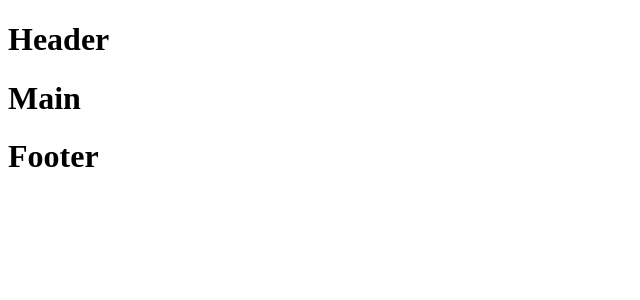
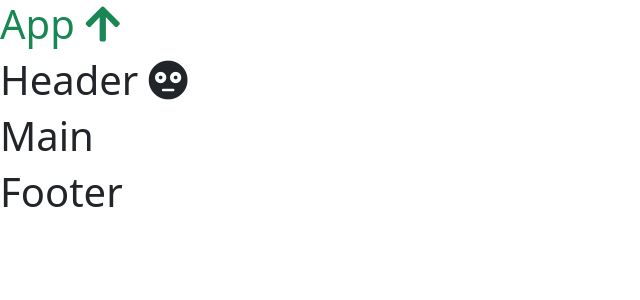
Before and after one commit to VAB1998/proj-html-vuejs, a Vue app: page / in a window 1280 px wide. Shown: the top 300 px of the page, without its empty margins (0-640 px from the left). Built offline with nearby package versions, Linux system fonts and the light colour scheme.

Commit message:
Installed and Imported Bootstrap and Fontawesome

```diff
--- a/package.json
+++ b/package.json
@@ -8,6 +8,8 @@
     "lint": "vue-cli-service lint"
   },
   "dependencies": {
+    "@fortawesome/fontawesome-free": "^5.15.4",
+    "bootstrap": "^5.1.2",
     "core-js": "^3.6.5",
     "vue": "^2.6.11"
   },
--- a/src/App.vue
+++ b/src/App.vue
@@ -1,5 +1,9 @@
 <template>
   <div id="app">
+    <h1 class="text-success">
+      App
+      <i class="fas fa-arrow-up"></i>
+    </h1>
     <Header />
     <Main />
     <Footer />
@@ -22,5 +26,5 @@ export default {
 </script>
 
 <style lang="scss">
-
+@import './style/general.scss';
 </style>
--- a/src/components/Header.vue
+++ b/src/components/Header.vue
@@ -1,6 +1,8 @@
 <template>
     <header>
-        <h1>Header</h1>
+        <h1>Header
+            <i class="fas fa-flushed"></i>
+        </h1>
     </header>
 </template>
 
--- /dev/null
+++ b/src/style/general.scss
@@ -0,0 +1,4 @@
+// Bootstrap Import
+@import '~bootstrap/scss/bootstrap';
+//Fontawesome import
+@import '~@fortawesome/fontawesome-free/css/all.css';
```
Also changed, not shown: src/style/variables.scss (added), 1 other file (tests, documents, lock files or other folders).
